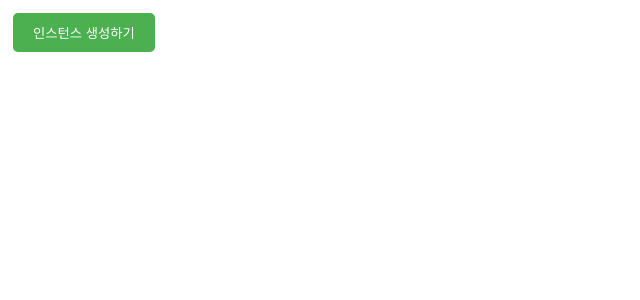
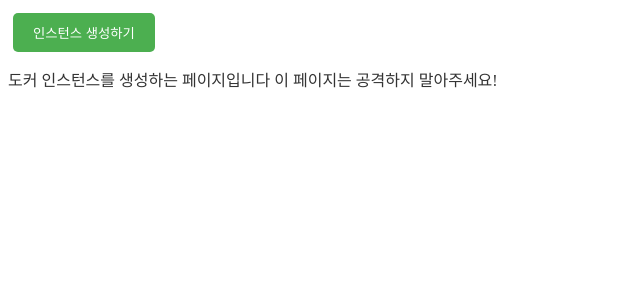
Before and after one commit to minchan02/CTFdDocker, a Flask app: template templates/index.html in a window 1280 px wide. Shown: the top 300 px of the page, without its empty margins (0-640 px from the left). Run offline with Flask 3, Linux system fonts and the light colour scheme; the template is opened without the code that fills it: most values are stand-ins (such as "Sample title", 1, 10 or a date in 2020).

Commit message:
컨테이너에 이름 추가

```diff
--- a/app.py
+++ b/app.py
@@ -12,10 +12,10 @@ session_dict = {} # 세션 : port
 container_dict = {} # 세션 : [이미지, 컨테이너]
 timer_dict = {} # 세션 : 타이머
 last_restart_time = {}  # 세션 : 마지막 재생성 시간
-docker_dict = {"svgphoto" : ["kmc0487/svgphoto", 8000]} # 도커이미지 : [이미지이름, 포트]
+docker_dict = {"svgphoto" : ["kmc0487/svgphoto", 8000]} # 문제이름 : [이미지이름, 포트]
 
 # 포트 범위
-PORT_RANGE_START = 21000
+PORT_RANGE_START = 21001
 PORT_RANGE_END = 21200
 
 # 컨테이너 지속 시간 (초단위)
@@ -66,10 +66,13 @@ def start_new_container(session_id, docker_image):
     try:
         container = docker_client.containers.run(
             docker_dict[docker_image][0],
+            name=f'ctfd-{docker_image}-{port-21000}',
             detach=True,
             ports={f'{docker_dict[docker_image][1]}/tcp': port}
         )
-    except:
+
+    except Exception as e:
+        print(e)
         return "Error start Container! Admin에게 연락해주세요", None
 
     # 세션 및 포트 정보 저장
--- a/templates/index.html
+++ b/templates/index.html
@@ -23,11 +23,16 @@
 				cursor: not-allowed;
 			}
 			/* 문구 스타일 추가 */
+			.hidden-message {
+				margin-top: 10px;
+				font-size: 16px;
+				color: #333;
+				display: none; /* 초기에는 보이지 않음 */
+			}
 			.message {
 				margin-top: 10px;
 				font-size: 16px;
 				color: #333;
-				display: none; /* 초기에는 보이지 않음 */
 			}
 		</style>
 	</head>
@@ -45,7 +50,10 @@
 				value="인스턴스 생성하기"
 			/>
 		</form>
-		<div id="message" class="message">조금만 기다려주세요...</div>
+		<div id="message" class="message">
+			도커 인스턴스를 생성하는 페이지입니다 이 페이지는 공격하지 말아주세요!
+		</div>
+		<div id="hidden-message" class="hidden-message">조금만 기다려주세요...</div>
 
 		<script>
 			document
@@ -55,7 +63,7 @@
 					var submitButton = document.getElementById('submitButton');
 					submitButton.disabled = true;
 					// 문구를 표시
-					document.getElementById('message').style.display = 'block';
+					document.getElementById('hidden-message').style.display = 'block';
 				});
 		</script>
 	</body>
--- a/templates/instance.html
+++ b/templates/instance.html
@@ -73,6 +73,9 @@
 				value="인스턴스 삭제하기"
 			/>
 		</form>
+		<div id="message" class="message">
+			도커 인스턴스를 생성하는 페이지입니다 이 페이지는 공격하지 말아주세요!
+		</div>
 		<div id="message" class="message" style="display: none">
 			재생성되는동안 화면을 나가지 말고 조금만 기다려주세요...
 		</div>
```
